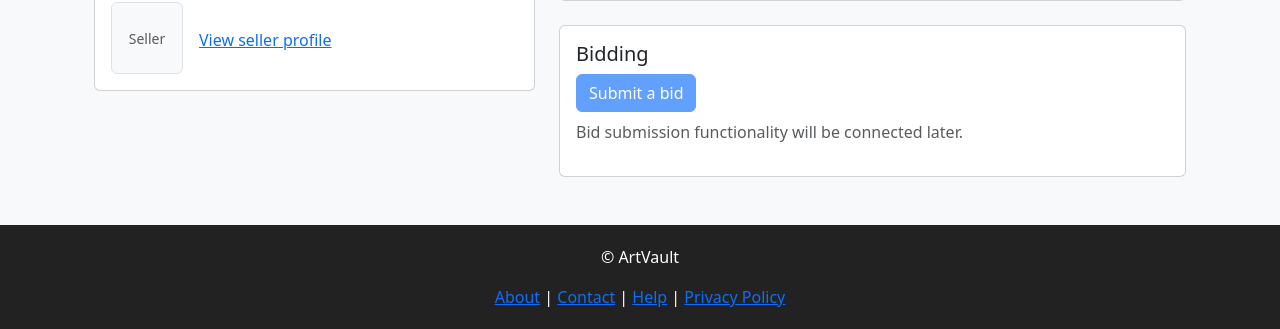
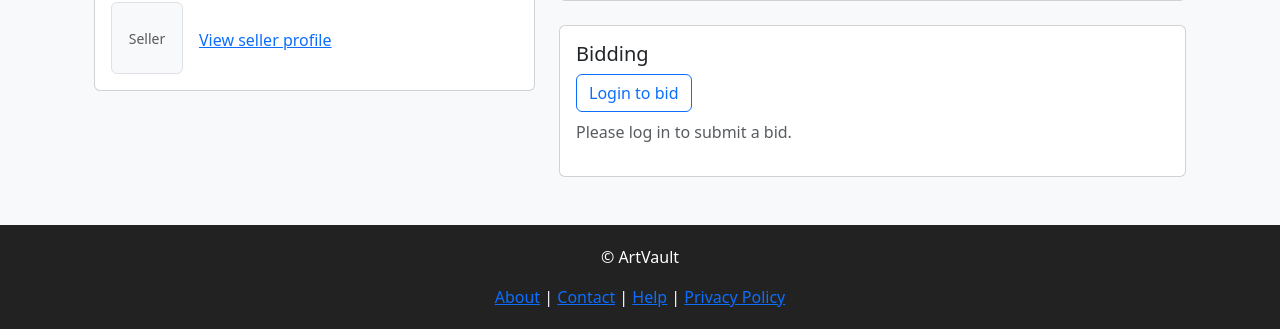
Before and after one commit to Alexander-HR/ArtVault, a Django app: template templates/artworks/detail.html in a window 1280 px wide. Shown: the part 650-979 px from the top of the page. Run offline with Django 5.2, Linux system fonts and the light colour scheme; the template is opened without the code that fills it, so the values that code supplies are empty.

Commit message:
Improve guest browsing behavior for bidding

```diff
--- a/templates/artworks/detail.html
+++ b/templates/artworks/detail.html
@@ -116,17 +116,13 @@
 
                     {% if artwork.sold %}
                         <button class="btn btn-secondary" disabled>Sold</button>
-                        <p class="text-muted mt-2">Bids are not available because this artwork has been sold.</p>
-                    {% elif user_bid %}
-                        <button class="btn btn-primary" disabled>Resubmit a bid</button>
-                        <p class="mt-2">
-                            Current bid status:
-                            <strong>{{ user_bid.get_status_display }}</strong>
-                        </p>
-                        <p class="text-muted">Bid resubmission functionality will be connected later.</p>
+                        <p class="mt-2">Bids are not available because this artwork has been sold.</p>
+                    {% elif user.is_authenticated %}
+                        <button class="btn btn-primary">Submit a bid</button>
+                        <p class="mt-2">Bid submission functionality will be connected later.</p>
                     {% else %}
-                        <button class="btn btn-primary" disabled>Submit a bid</button>
-                        <p class="text-muted mt-2">Bid submission functionality will be connected later.</p>
+                        <a href="{% url 'login' %}" class="btn btn-outline-primary">Login to bid</a>
+                        <p class="mt-2 text-muted">Please log in to submit a bid.</p>
                     {% endif %}
                 </div>
             </div>
```
